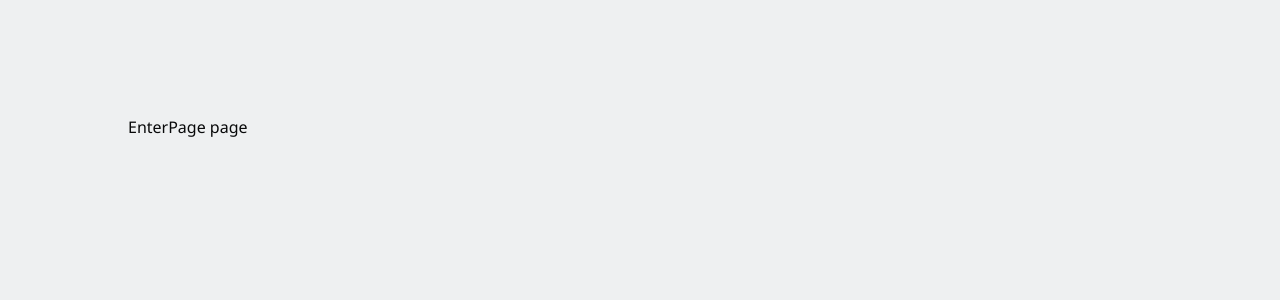
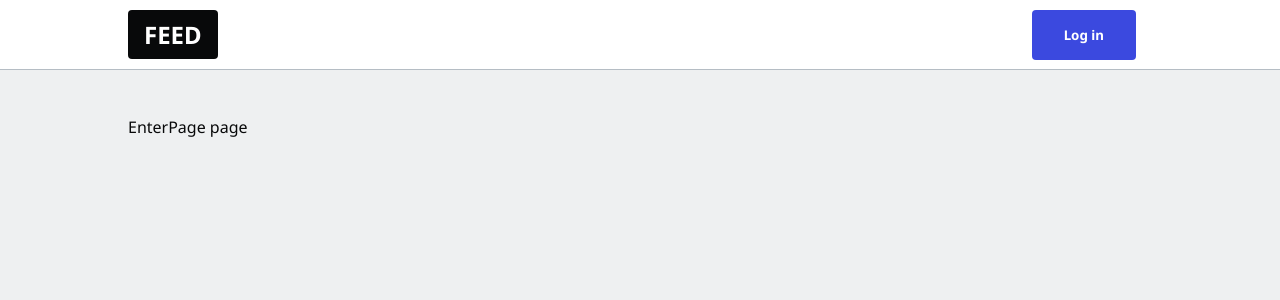
Before and after one commit to Blue-Builder/next-fire, a Next.js app: page /enter in a window 1280 px wide. Shown: the top 300 px of the page. Built offline with nearby package versions, Linux system fonts and the light colour scheme.

Commit message:
added navbar component markup

```diff
--- a/components/Navbar.js
+++ b/components/Navbar.js
@@ -1,7 +1,50 @@
+import Link from 'next/link'
+
 export default function Navbar() {
+  const user = null
+  const username = null
+
   return (
-    <main>
-      <div>Navbar page</div>
-    </main>
+    <nav className='navbar'>
+      <ul>
+        {/* home link */}
+        <li>
+          <Link href={{ pathname: '/' }}>
+            <button type='button' className='btn-logo'>
+              FEED
+            </button>
+          </Link>
+        </li>
+
+        {/*  user is signed-in AND has username */}
+        {username && (
+          <>
+            <li className='push-left'>
+              <Link href={{ pathname: '/admin' }}>
+                <button type='button' className='btn-blue'>
+                  Write Posts
+                </button>
+              </Link>
+            </li>
+            <li>
+              <Link href={{ pathname: `/${username}` }}>
+                <img src={user?.photoURL} alt='user profile' />
+              </Link>
+            </li>
+          </>
+        )}
+
+        {/*  user is not signed-in OR has not created username */}
+        {!username && (
+          <li>
+            <Link href={{ pathname: '/enter' }}>
+              <button type='button' className='btn-blue'>
+                Log in
+              </button>
+            </Link>
+          </li>
+        )}
+      </ul>
+    </nav>
   )
 }
--- a/pages/_app.js
+++ b/pages/_app.js
@@ -1,8 +1,14 @@
+import Navbar from '@components/Navbar.js'
 import '@styles/globals.css'
 
 function MyApp({ Component, pageProps }) {
-  // eslint-disable-next-line react/jsx-props-no-spreading
-  return <Component {...pageProps} />
+  return (
+    <>
+      <Navbar />
+      {/* eslint-disable-next-line react/jsx-props-no-spreading */}
+      <Component {...pageProps} />
+    </>
+  )
 }
 
 export default MyApp
```
